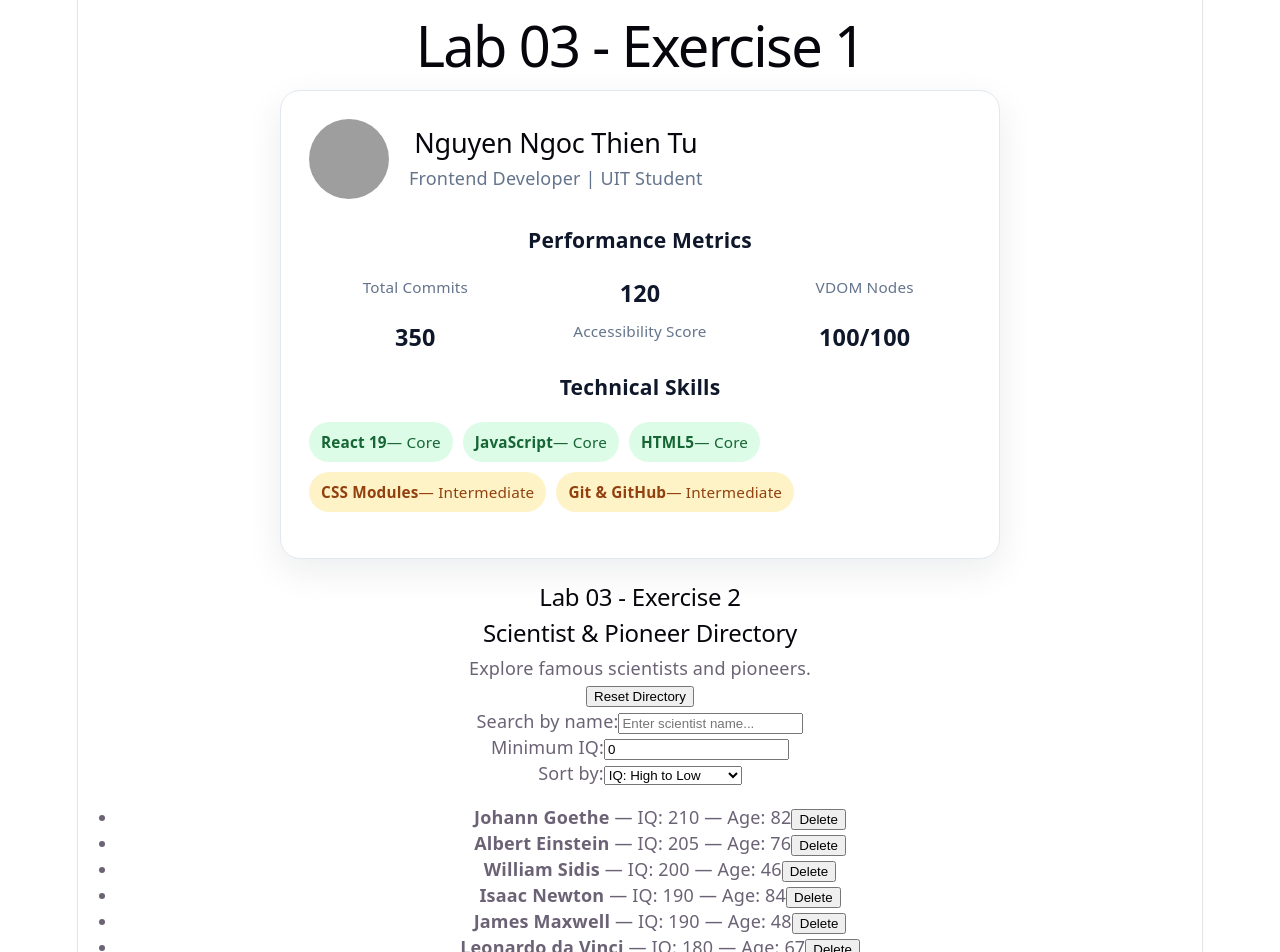
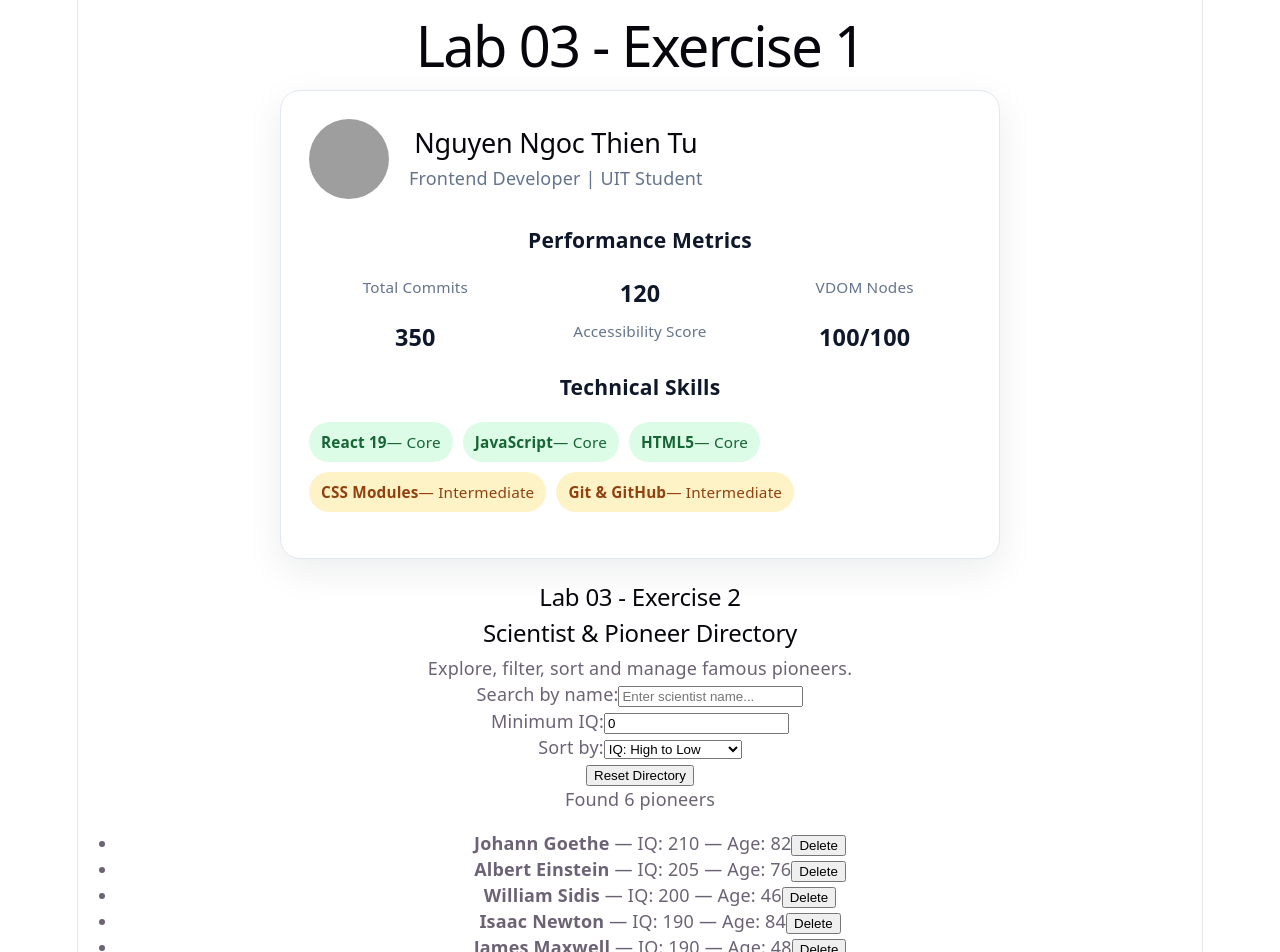
Before and after one commit to ninitu123456/uit-advanced-web-lab03-react19, a React (Vite) app: page / in a window 1280 px wide. Shown: the top 952 px of the page. Built offline with nearby package versions, Linux system fonts and the light colour scheme; grey boxes are pictures that could not be loaded.

Commit message:
feat(ex2): improve form accessibility and live count

```diff
--- a/src/components/ScientistDirectory.jsx
+++ b/src/components/ScientistDirectory.jsx
@@ -1,17 +1,22 @@
 
-import { useState } from "react";
+import { useId, useState } from "react";
 import { SMART_PEOPLE } from "../data/scientists";
 
 export function ScientistDirectory() {
-  // Source of truth: original scientist list
+  // Unique IDs for accessible form controls
+  const searchId = useId();
+  const minIqId = useId();
+  const sortId = useId();
+
+  // Source of truth
   const [people, setPeople] = useState(SMART_PEOPLE);
 
-  // Independent input states
+  // Independent UI states
   const [query, setQuery] = useState("");
   const [minIq, setMinIq] = useState(0);
   const [sortBy, setSortBy] = useState("iq-desc");
 
-  // Derived state: filtering + immutable sorting
+  // Derived state: filtering and immutable sorting
   const visiblePeople = people
     .filter((person) => {
       const matchesName = person.name
@@ -39,15 +44,14 @@ export function ScientistDirectory() {
       }
     });
 
-  // Delete a scientist by stable ID
+  // Immutable deletion using stable ID
   function handleDelete(id) {
     setPeople((previousPeople) =>
       previousPeople.filter((person) => person.id !== id)
     );
   }
 
-
-  // Restore original dataset and reset all controls
+  // Restore original data and default controls
   function handleReset() {
     setPeople([...SMART_PEOPLE]);
     setQuery("");
@@ -55,29 +59,24 @@ export function ScientistDirectory() {
     setSortBy("iq-desc");
   }
 
-
   return (
     <section aria-label="Pioneer Directory">
+      <header>
         <h2>Scientist & Pioneer Directory</h2>
+        <p>
+          Explore, filter, sort and manage famous pioneers.
+        </p>
+      </header>
 
-      <p>Explore famous scientists and pioneers.</p>
-
-    <button
-        type="button"
-        onClick={handleReset}
-        aria-label="Reset scientist directory"
-        >
-        Reset Directory
-    </button>
-
-      {/* Search by name */}
+      {/* Search and filtering controls */}
       <div>
-        <label htmlFor="scientist-search">
+        <div>
+          <label htmlFor={searchId}>
             Search by name:
           </label>
 
           <input
-          id="scientist-search"
+            id={searchId}
             type="search"
             placeholder="Enter scientist name..."
             value={query}
@@ -87,14 +86,13 @@ export function ScientistDirectory() {
           />
         </div>
 
-      {/* Minimum IQ filter */}
         <div>
-        <label htmlFor="scientist-min-iq">
+          <label htmlFor={minIqId}>
             Minimum IQ:
           </label>
 
           <input
-          id="scientist-min-iq"
+            id={minIqId}
             type="number"
             min="0"
             value={minIq}
@@ -110,14 +108,13 @@ export function ScientistDirectory() {
           />
         </div>
 
-      {/* Sorting dropdown */}
         <div>
-        <label htmlFor="scientist-sort">
+          <label htmlFor={sortId}>
             Sort by:
           </label>
 
           <select
-          id="scientist-sort"
+            id={sortId}
             value={sortBy}
             onChange={(event) =>
               setSortBy(event.target.value)
@@ -141,7 +138,23 @@ export function ScientistDirectory() {
           </select>
         </div>
 
-      {/* Scientist list */}
+        <button
+          type="button"
+          onClick={handleReset}
+        >
+          Reset Directory
+        </button>
+      </div>
+
+      {/* Accessible live result counter */}
+      <output role="status" aria-live="polite">
+        Found {visiblePeople.length} pioneers
+      </output>
+
+      {/* Empty state or scientist list */}
+      {visiblePeople.length === 0 ? (
+        <p>No matching scientists found.</p>
+      ) : (
         <ul>
           {visiblePeople.map((person) => (
             <li key={person.id}>
@@ -153,7 +166,9 @@ export function ScientistDirectory() {
 
               <button
                 type="button"
-              onClick={() => handleDelete(person.id)}
+                onClick={() =>
+                  handleDelete(person.id)
+                }
                 aria-label={`Delete ${person.name}`}
               >
                 Delete
@@ -161,6 +176,7 @@ export function ScientistDirectory() {
             </li>
           ))}
         </ul>
+      )}
     </section>
   );
 }
```
Lines whose indentation alone changed are shown as unchanged.
